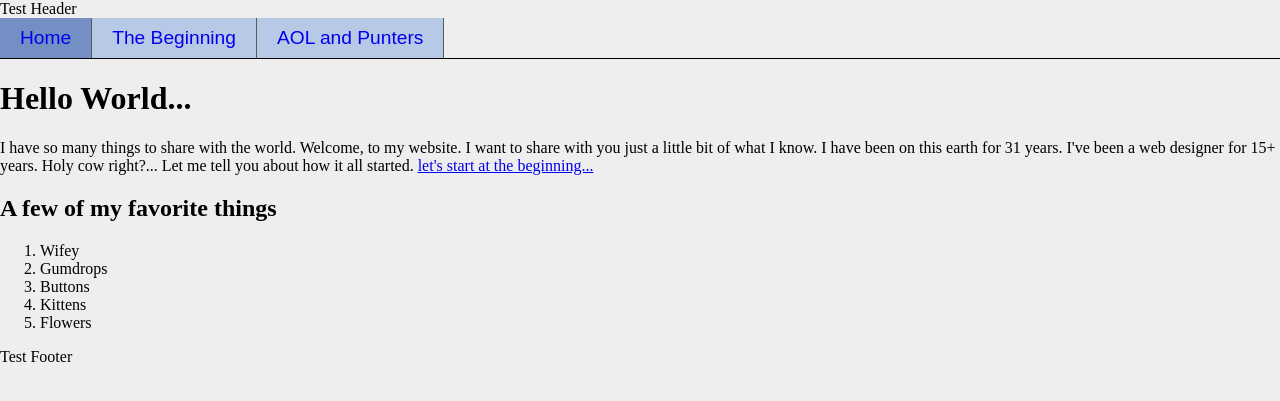
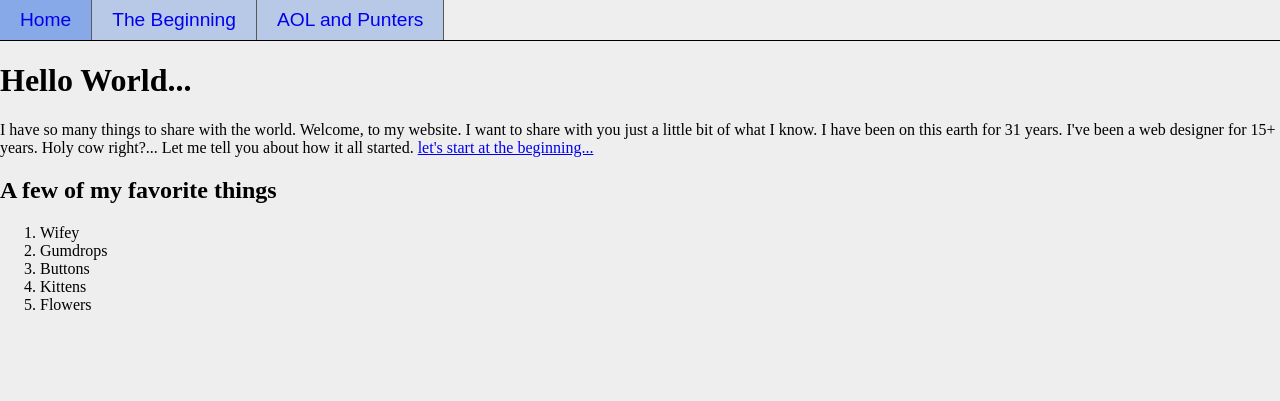
Before and after one commit to JeremyIglehart/Simple-Html-Lesson, a Jekyll site: the page built from index.html, in a window 1280 px wide. Shown: the top 401 px of the page. Built offline with Jekyll 4.4.1, drawn with Linux system fonts in a browser that asks for light colours.

Commit message:
Updated Header and Footer

```diff
--- a/_includes/footer.html
+++ b/_includes/footer.html
@@ -1 +1,2 @@
-Test Footer
+  </body>
+</html>
--- a/_includes/header.html
+++ b/_includes/header.html
@@ -1 +1,8 @@
-Test Header
+<!DOCTYPE html>
+<html>
+  <head>
+    <meta charset="utf-8">
+    <title>Jeremy</title>
+    <link rel="stylesheet" type="text/css" href="css/styles.css">
+  </head>
+  <body>
--- a/index.html
+++ b/index.html
@@ -1,15 +1,6 @@
 ---
 layout: default
 ---
-
-<!DOCTYPE html>
-<html>
-  <head>
-    <meta charset="utf-8">
-    <title>Jeremy</title>
-    <link rel="stylesheet" type="text/css" href="css/styles.css">
-  </head>
-  <body>
 
     <div class="site-nav">
       <ul>
@@ -34,5 +25,3 @@
       <li>Kittens</li>
       <li>Flowers</li>
     </ol>
-  </body>
-</html>
```
Also changed, not shown: AOL_and_punters.html (+0 -8 lines), the_beginning.html (+0 -8 lines).
